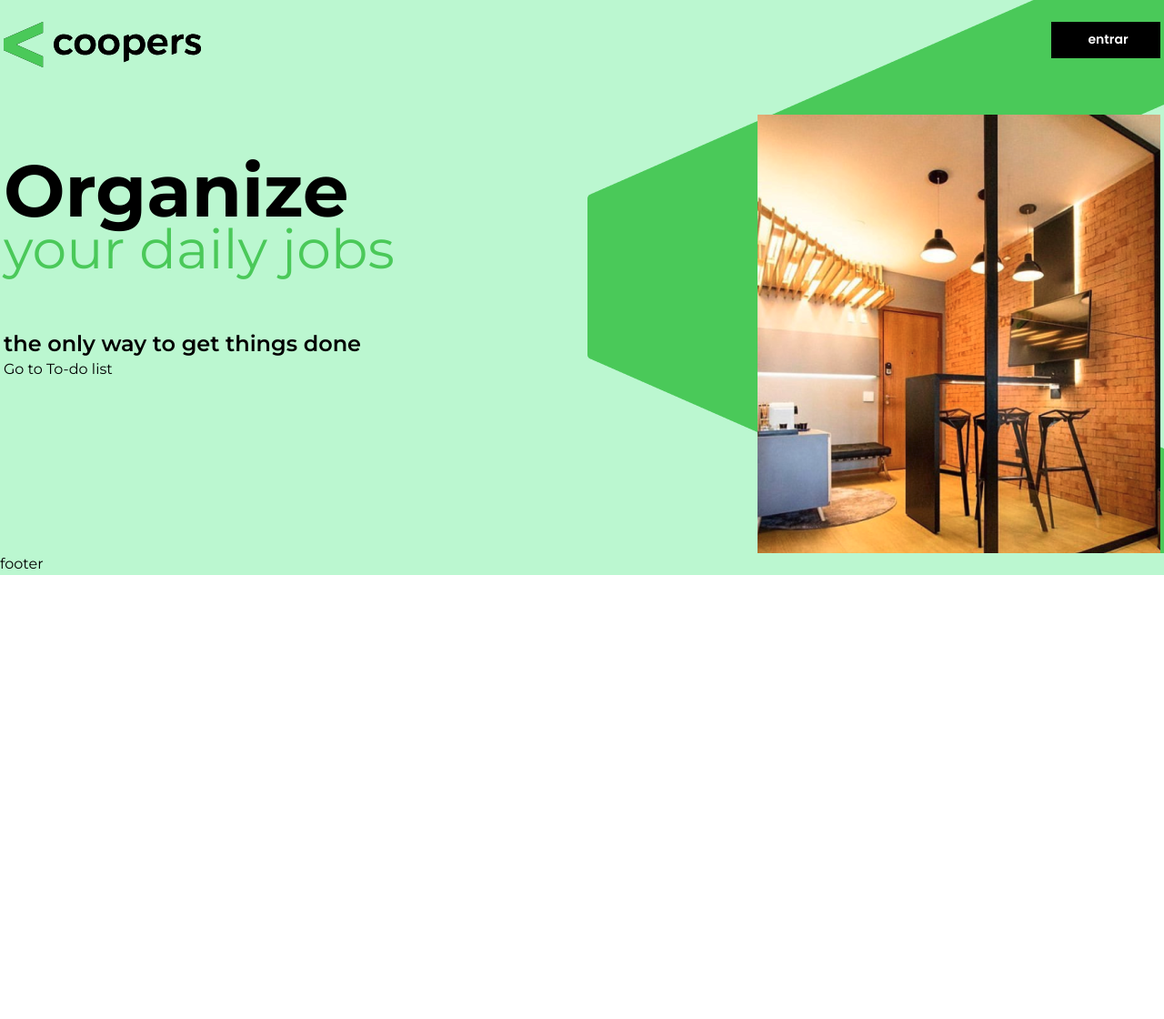
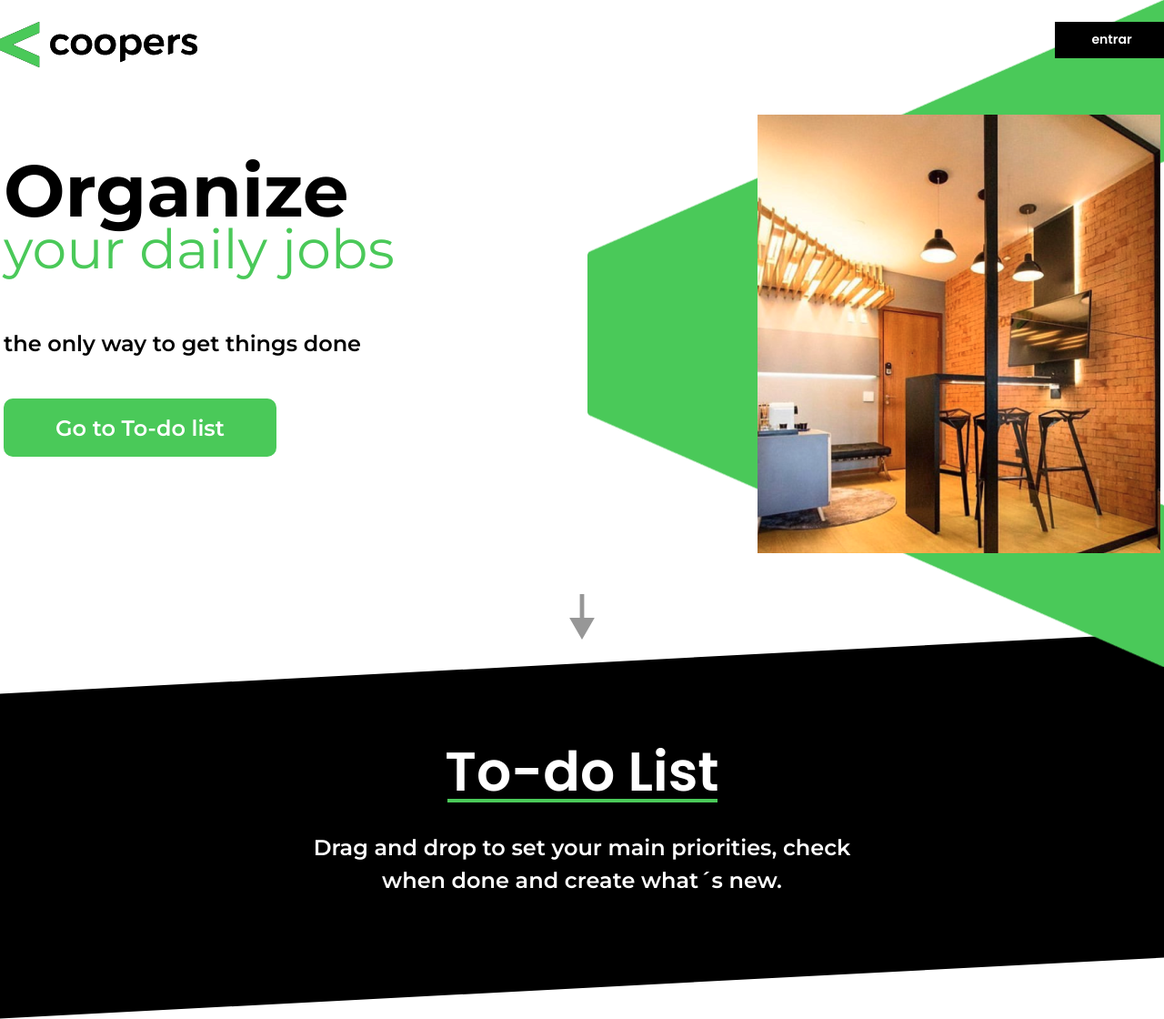
Before and after one commit to jademirf/coopers-todo-list-web, a Next.js app: page / in a window 1280 px wide. Shown: the whole page at 91% size. Before the commit the page ends 800 px from the top, so only its background shows below. Built offline with nearby package versions, Linux system fonts and the light colour scheme.

Commit message:
hero and todo list title section

```diff
--- a/package.json
+++ b/package.json
@@ -17,6 +17,7 @@
     "next": "13.0.5",
     "react": "18.2.0",
     "react-dom": "18.2.0",
+    "react-icons": "^4.7.1",
     "typescript": "4.9.3"
   },
   "devDependencies": {
--- a/src/pages/index.tsx
+++ b/src/pages/index.tsx
@@ -1,13 +1,19 @@
 import Image from 'next/image'
+import { FaSignInAlt } from 'react-icons/fa'
 
 export default function Home() {
 
   return (
-    <div className="bg-green-200 flex flex-1 flex-col max-w-[1440px] mx-auto">
+    <div className="flex flex-1 flex-col max-w-[1440px] mx-auto">
       <header className="flex flex-col pt-6 bg-none md:bg-[url('/bg-hero.png')] md:bg-no-repeat md:bg-right">
-        <div id="main-header" className="flex justify-between w-full px-1 mx-auto max-w-[1280px]">
-          <Image src="/logo-coopers.svg" alt="logo with coopers text and a green left angular bracket" width={217} height={51} />
-          <button className="bg-black text-white w-[120px] h-10 font-['Poppins'] text-sm leading-[21px] pt-[9px] pb-[10px] pl-10 pr-[35px]">entrar</button>
+        <div id="main-header" className="flex justify-between w-full px-2 md:px-0 mx-auto max-w-[1280px]">
+          <h1>
+            <Image src="/logo-coopers.svg" alt="logo with coopers text and a green left angular bracket" width={217} height={51} />
+          </h1>
+          <button className="bg-black md:hidden text-white text-center rounded h-10 font-['Poppins'] text-md leading-[21px] px-4 pt-[5px] pb-[5px]">
+            <FaSignInAlt />
+          </button>
+          <button className="bg-black hidden md:block text-white w-[120px] h-10 font-['Poppins'] text-sm leading-[21px] pt-[9px] pb-[10px] pl-10 pr-[35px]">entrar</button>
         </div>
 
         <div id="hero" className="flex justify-between w-full px-1 mx-auto max-w-[1280px] mt-[52px]">
@@ -15,14 +21,22 @@ export default function Home() {
             <p className="font-bold leading-[64px] text-[60px] md:text-[80px]">Organize</p>
             <p className="font-regular leading-[44px] md:leading-[64px] text-[40px] md:text-[60px] text-green-500">your daily jobs</p>
             <p className="font-semibold text-xl md:text-2xl leading-6 mt-7 md:mt-14">the only way to get things done</p>
-            <button>Go to To-do list</button>
+            <button className="bg-green-500 font-semibold leading-[29px] mt-7 md:mt-11 text-white text-2xl w-[300px] h-16 rounded-[10px]">Go to To-do list</button>
           </div>
           <div id="hero-image" className="hidden md:block">
             <Image src="/hero-slide.png" alt="Room with 3 chairs and one television" width={443} height={481} />
           </div>
         </div>
+        <div id="scroll-down" className="w-full flex justify-center mt-[45px] pb-[30px]">
+          <Image src="/arrow-down.svg" alt="Gray arrow pointing down" width={30} height={18} />
+        </div>
       </header>
-      <main >
+      <main className="px-1 flex flex-col text-center">
+        <section id="todo-list" className="text-center before:-z-10 pt-[85px] pb-[96px] before:block before:absolute before:-inset-1 before:-skew-y-3 before:bg-black relative block">
+          <h2 className="text-[50px] md:text-[60px] text-white font-['Poppins'] font-semibold leading-[60px]">To-do List</h2>
+          <hr className="w-[250px] md:w-[297px] mx-auto border-green-500 border-2" />
+          <p className="w-full md:w-[600px] mx-auto mt-4 md:mt-8 text-white font-semibold text-[14px] md:text-[24px]">Drag and drop to set your main priorities, check when done and create what´s new.</p>
+        </section>
       </main>
 
       <footer >
```
Also changed, not shown: public/arrow-down.svg (added), 1 other file (tests, documents, lock files or other folders).
